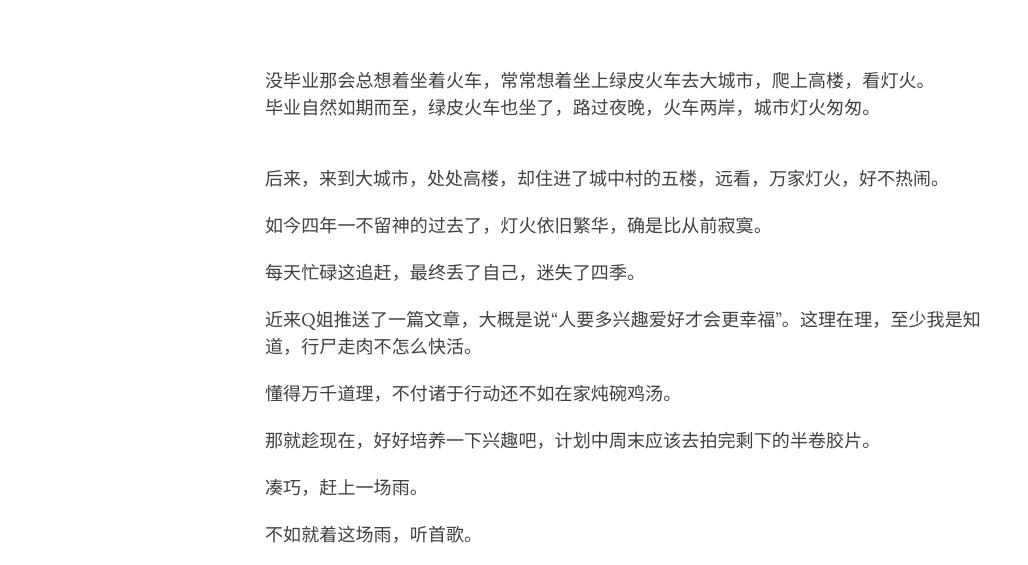
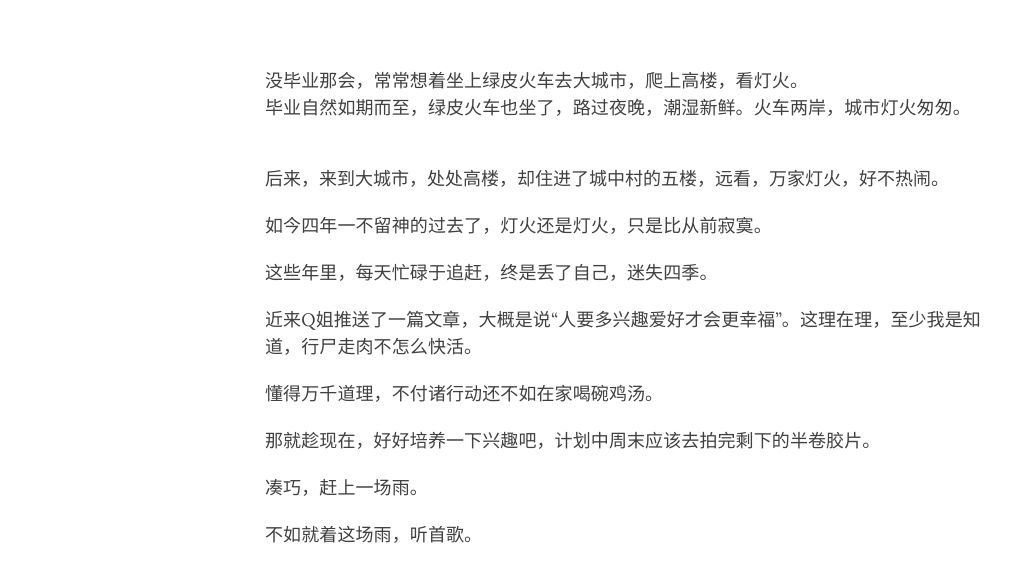
Before and after one commit to dempeZheng/life, a plain HTML site: page 2016/09/02/hello-world/index.html in a window 1280 px wide. Shown: the part 214-779 px from the top of the page, without its empty margins (0-1028 px from the left). Drawn offline with nearby package versions, Linux system fonts and the light colour scheme.

Commit message:
something

```diff
--- a/2016/09/02/hello-world/index.html
+++ b/2016/09/02/hello-world/index.html
@@ -20,7 +20,7 @@
 
     <!--Description-->
 
-        <meta name="description" content="没毕业那会总想着坐着火车，常常想着坐上绿皮火车去大城市，爬上高楼，看灯火。毕业自然如期而至，绿皮火车也坐了，路过夜晚，火车两岸，城市灯火匆匆。">
+        <meta name="description" content="没毕业那会，常常想着坐上绿皮火车去大城市，爬上高楼，看灯火。毕业自然如期而至，绿皮火车也坐了，路过夜晚，潮湿新鲜。火车两岸，城市灯火匆匆。">
 
 
     <!--Author-->
@@ -79,14 +79,14 @@
         <div class="row">
             <!-- Post Main Content -->
             <div class="post-content col-lg-8 col-lg-offset-2 col-md-10 col-md-offset-1">
-                <p>没毕业那会总想着坐着火车，常常想着坐上绿皮火车去大城市，爬上高楼，看灯火。<br>毕业自然如期而至，绿皮火车也坐了，路过夜晚，火车两岸，城市灯火匆匆。</p>
+                <p>没毕业那会，常常想着坐上绿皮火车去大城市，爬上高楼，看灯火。<br>毕业自然如期而至，绿皮火车也坐了，路过夜晚，潮湿新鲜。火车两岸，城市灯火匆匆。</p>
 <p></p><p></p><p></p>
 <p></p><p></p><p></p>
 <p></p><p></p><br>后来，来到大城市，处处高楼，却住进了城中村的五楼，远看，万家灯火，好不热闹。<p></p>
-<p>如今四年一不留神的过去了，灯火依旧繁华，确是比从前寂寞。</p>
-<p>每天忙碌这追赶，最终丢了自己，迷失了四季。</p>
+<p>如今四年一不留神的过去了，灯火还是灯火，只是比从前寂寞。</p>
+<p>这些年里，每天忙碌于追赶，终是丢了自己，迷失四季。</p>
 <p>近来Q姐推送了一篇文章，大概是说“人要多兴趣爱好才会更幸福”。这理在理，至少我是知道，行尸走肉不怎么快活。</p>
-<p>懂得万千道理，不付诸于行动还不如在家炖碗鸡汤。</p>
+<p>懂得万千道理，不付诸行动还不如在家喝碗鸡汤。</p>
 <p>那就趁现在，好好培养一下兴趣吧，计划中周末应该去拍完剩下的半卷胶片。</p>
 <p>凑巧，赶上一场雨。</p>
 <p>不如就着这场雨，听首歌。</p>
```
Also changed, not shown: index.html (+1 -1 lines).
